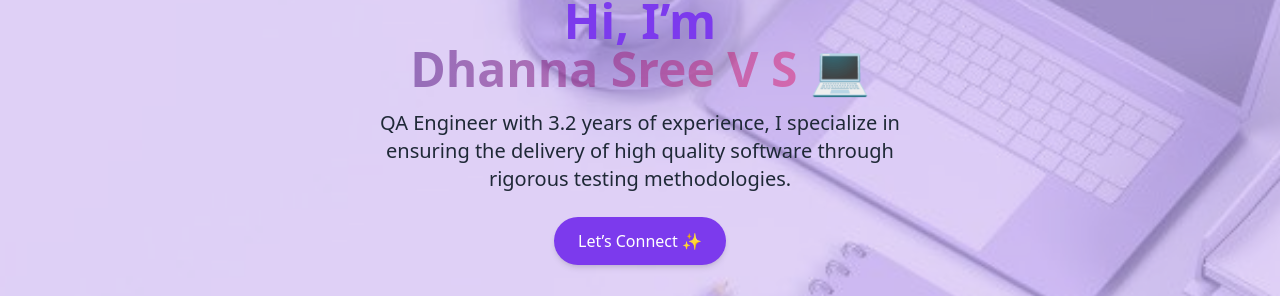
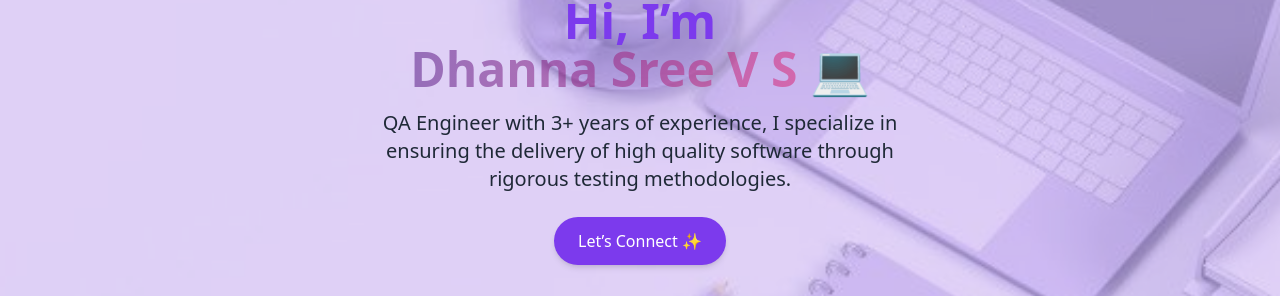
Before and after one commit to rajasri2604/dhanna, a React (Create React App) app: page / in a window 1280 px wide. Shown: the part 269-565 px from the top of the page. Built offline with nearby package versions, Linux system fonts and the light colour scheme.

Commit message:
Update Hero.js

```diff
--- a/src/components/Hero.js
+++ b/src/components/Hero.js
@@ -40,7 +40,7 @@ const Hero = () => {
         transition={{ delay: 0.5, duration: 1 }}
         className="relative z-10 text-lg md:text-xl max-w-xl mb-6 text-gray-800"
       >
-        QA Engineer with 3.2 years of experience, I specialize in ensuring the delivery of high quality software through rigorous testing methodologies.
+        QA Engineer with 3+ years of experience, I specialize in ensuring the delivery of high quality software through rigorous testing methodologies.
               </motion.p>
 
       <motion.a
```
